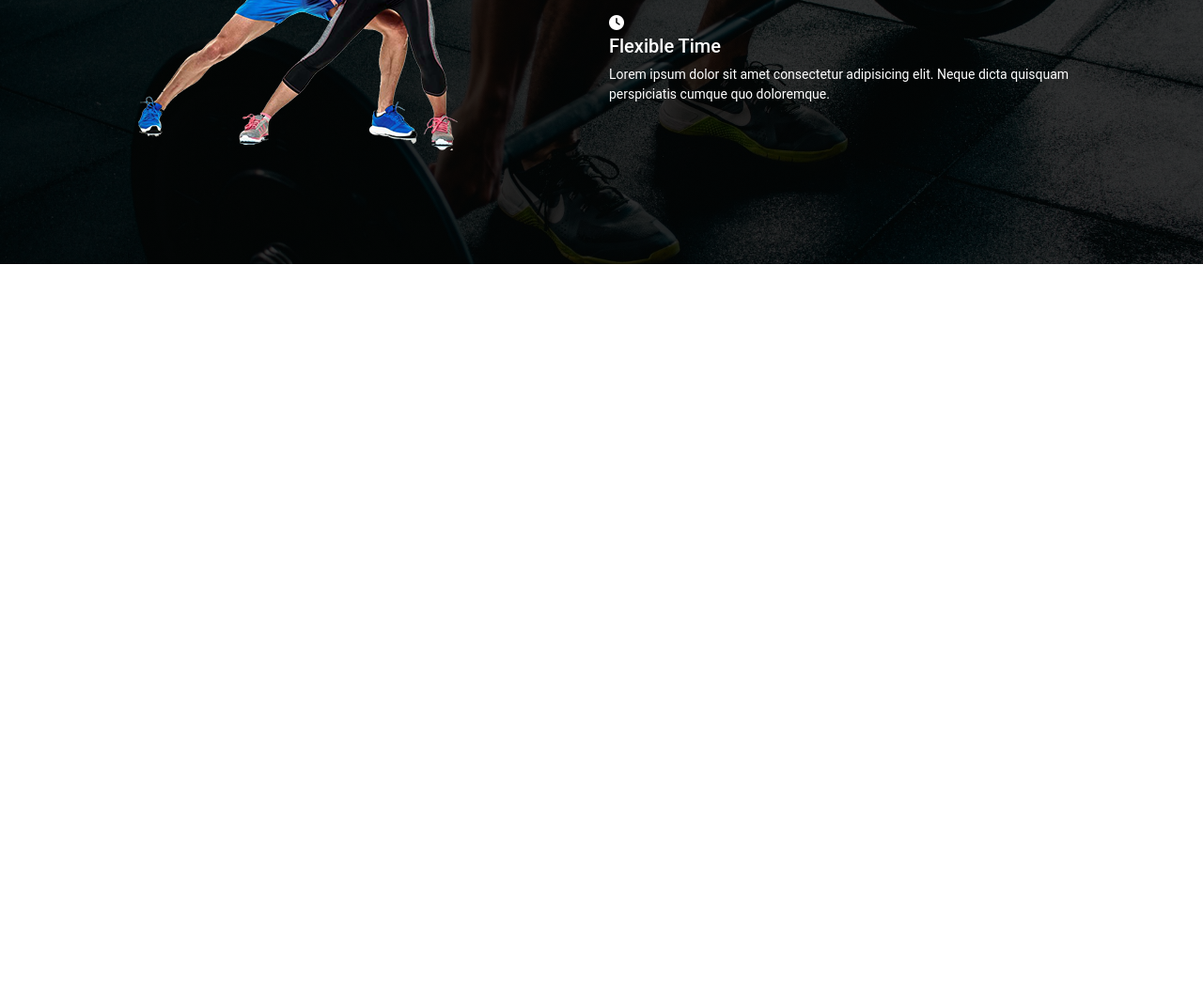
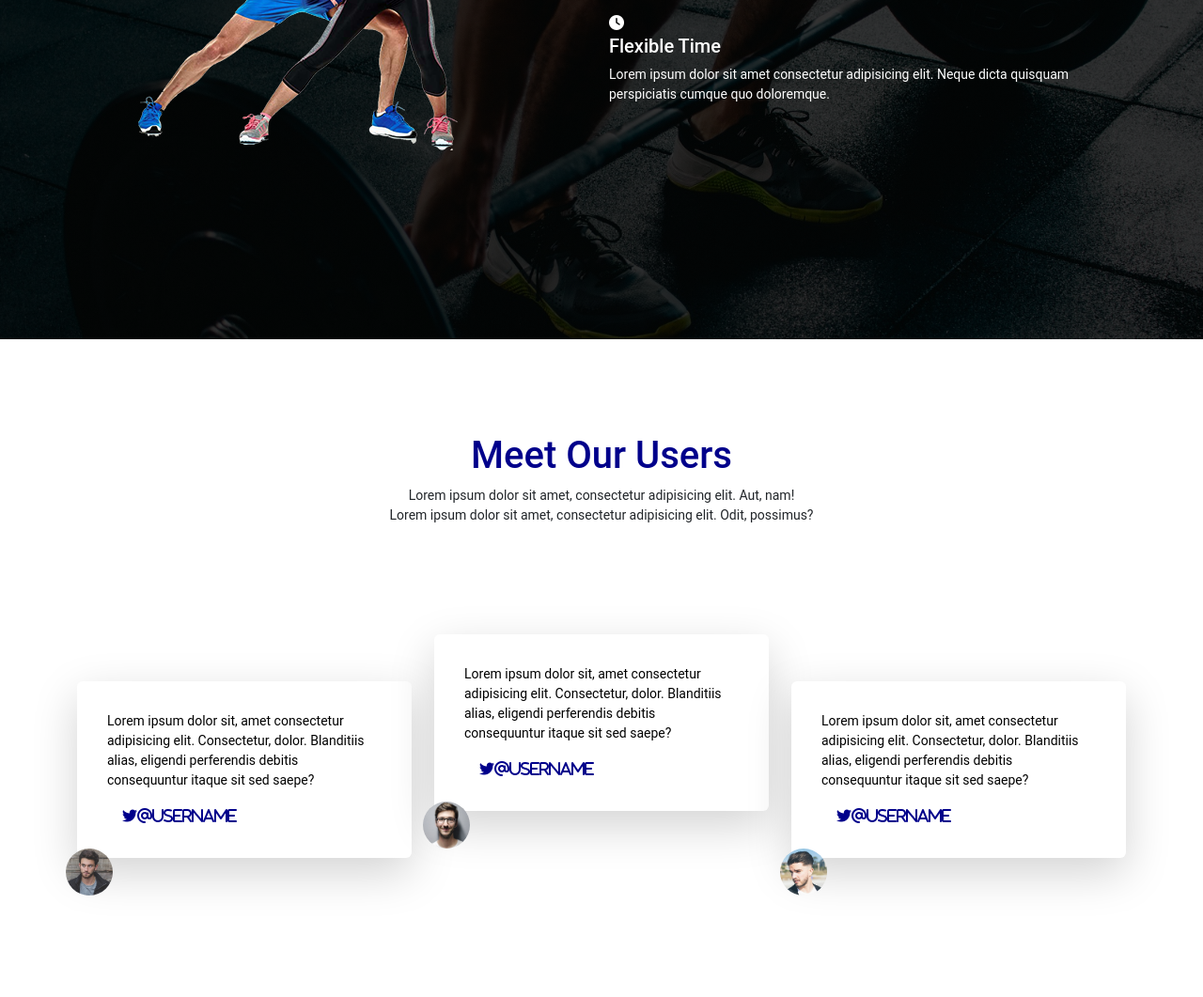
Before and after one commit to Mmunni/fitness, a plain HTML site: page index.html in a window 1280 px wide. Shown: the part 2273-3334 px from the top of the page at 94% size. Before the commit the page ends 2554 px from the top, so only its background shows below. Drawn offline with nearby package versions, Linux system fonts and the light colour scheme.

Commit message:
testimonial-area-added

```diff
--- a/assets/css/responsive.css
+++ b/assets/css/responsive.css
@@ -0,0 +1,77 @@
+ /*  X-Small devices (portrait phones, less than 576px) */
+ @media (max-width: 575px ) {
+    .testimonial-card-1 {
+        margin-top: 50px;
+    }
+    .testimonial-card-2,.testimonial-card-3{
+        margin-top: 0;
+    }
+    .featured-area p{
+        font-size: 10px;
+    }
+
+ }
+
+ /* Small devices (landscape phones, 576px and up) */
+@media (min-width: 576px ) {
+    .testimonial-card-1 {
+        margin-top: 50px;
+    }
+    .testimonial-card-2,.testimonial-card-3{
+        margin-top: 0;
+    }
+ }
+
+
+
+ /* Medium devices (tablets, 768px and up) */
+@media (min-width: 768px) {
+    .testimonial-card-1 {
+        margin-top: 50px;
+    }
+    .testimonial-card-2,.testimonial-card-3{
+        margin-top: 0;
+    }
+    .testimonial-image img {
+        top: 120px;
+    }
+ }
+
+ /*  Large devices (desktops, 992px and up) */
+@media (min-width: 992px) {
+    .testimonial-card-1, .testimonial-card-3{
+        margin-top: 100px;
+    }
+    .testimonial-card-2{
+        margin-top: 50px;
+    }
+    .testimonial-image img {
+        top: 178px;
+    }
+ }
+
+
+ /*  X-Large devices (large desktops, 1200px and up) */
+ @media (min-width: 1200px) {
+    .testimonial-card-1, .testimonial-card-3{
+        margin-top: 150px;
+    }
+    .testimonial-card-2{
+        margin-top: 100px;
+    }
+
+  }
+
+
+ /* XX-Large devices (larger desktops, 1400px and up) */
+@media (min-width: 1400px) {
+    .testimonial-card-1, .testimonial-card-3{
+        margin-top: 200px;
+    }
+    .testimonial-card-2{
+        margin-top: 100px;
+    }
+    .testimonial-image img {
+        top: 149px;
+    }
+ }
--- a/assets/css/style.css
+++ b/assets/css/style.css
@@ -22,6 +22,12 @@ html{
 @import url('https://fonts.googleapis.com/css2?family=Roboto&display=swap');
 body{
     font-family: 'Roboto', sans-serif;
+}
+.pt-100{
+    padding-top: 100px;
+}
+.pb-100{
+    padding-bottom: 100px;
 }
 /* header css */
 #header{
@@ -68,28 +74,47 @@ body{
 #about{
     margin-top: 30px;
 }
-.another-about{
-    padding-top: 100px;
-}
+
 
 /* services css */
 #services{
     background-color: #ddd;
 }
-.single-service{
-    padding: 100px 0 100px;
-}
+
 /* features css */
 #featured{
     background:linear-gradient(rgba(0,0,0,0.8), rgba(0,0,0,0.8)), url(../images/feature-bg.jpg);
     background-attachment: fixed;
     background-position: center;
     background-size: cover;
-    height: 70vh;
+    height: 80vh;
 }
-.featured-area{
-    padding: 100px 0 100px;
-}
-.featured-area p{
+
+.feature-pera{
     font-size: 14px;
 }
+
+/* testimonial css */
+.testimonial-card-1, .testimonial-card-3{
+    margin-top: 200px;
+}
+.testimonial-card-2{
+    margin-top: 100px;
+}
+.testimonial-title h1, .twitter-icon{
+    color: darkblue;
+}
+.testimonial-title p, .card-text{
+    font-size: 14px;
+}
+.testimonial-card{
+    position: relative;
+}
+.testimonial-image img {
+	position: absolute;
+	width: 50px;
+	height: 50px;
+	border-radius: 50%;
+	left: -12px;
+	top: 145px;
+}
--- a/index.html
+++ b/index.html
@@ -42,6 +42,9 @@
               </li>
               <li class="nav-item">
                 <a class="nav-link" href="#featured">Featured</a>
+              </li>
+              <li class="nav-item">
+                <a class="nav-link" href="#testimonial">Testimonial</a>
               </li>
               <li class="nav-item">
                 <a class="nav-link" href="#contact-us">Contact Us</a>
@@ -91,7 +94,7 @@
             </div>
           </div>
         </div>
-          <div class="row another-about g-4 mb-5">
+          <div class="row g-4 mb-5 pt-100">
             <div class=" col-12 col-md-6 col-lg-6 d-flex flex-column justify-content-center align-items-center text-justify">
               <div>
               <h3 class="text-upercase pb-3 fs-2 fw-bold">work Hard in Silence</h3>
@@ -119,7 +122,7 @@
     <!-- services-area start here -->
     <section id="services">
       <div class="container">
-        <div class="row single-service g-3">
+        <div class="row g-3 pt-100 pb-100">
           <div class="col-12 col-md-4 col-lg-4 ">
             <img src="assets/images/services/boxing.png" alt="">
             <h4 class="fw-bold">Boxing</h4>
@@ -142,7 +145,7 @@
     <!-- featured area start here -->
     <section id="featured">
       <div class="container">
-        <div class="row featured-area g-3 py-5">
+        <div class="row pt-100 pb-100 g-3 py-5">
           <div class="col-12 col-md-6 col-lg-6">
             <img src="assets/images/feature.png" class="img-fluid" alt="">
           </div>
@@ -150,23 +153,73 @@
             <div class="feature-text text-white">
               <i class="fa-solid fa-trophy"></i>
               <h5>Certificate Trainer</h5>
-              <p>Lorem ipsum dolor sit amet consectetur adipisicing elit. Neque dicta quisquam perspiciatis cumque quo doloremque.</p>
+              <p class="feature-pera">Lorem ipsum dolor sit amet consectetur adipisicing elit. Neque dicta quisquam perspiciatis cumque quo doloremque.</p>
             </div>
             <div class="feature-text text-white">
               <i class="fa-solid fa-heart"></i>
               <h5>Free Consultation</h5>
-              <p>Lorem ipsum dolor sit amet consectetur adipisicing elit. Neque dicta quisquam perspiciatis cumque quo doloremque.</p>
+              <p class="feature-pera">Lorem ipsum dolor sit amet consectetur adipisicing elit. Neque dicta quisquam perspiciatis cumque quo doloremque.</p>
             </div>
             <div class="feature-text text-white">
               <i class="fa-solid fa-clock"></i>
               <h5>Flexible Time</h5>
-              <p>Lorem ipsum dolor sit amet consectetur adipisicing elit. Neque dicta quisquam perspiciatis cumque quo doloremque.</p>
+              <p class="feature-pera">Lorem ipsum dolor sit amet consectetur adipisicing elit. Neque dicta quisquam perspiciatis cumque quo doloremque.</p>
             </div>
           </div>
         </div>
       </div>
     </section>
     <!-- featured area end here -->
+    <!-- testimonial area start here -->
+    <section id="testimonial" class="pt-100 pb-100">
+      <div class="container">
+         <div class="testimonial-title">
+          <h1 class="text-center">Meet Our Users</h1>
+          <p class="text-center">Lorem ipsum dolor sit amet, consectetur adipisicing elit. Aut, nam!<br>
+          Lorem ipsum dolor sit amet, consectetur adipisicing elit. Odit, possimus?</p>
+         </div>
+          <div class="row">
+         <div class="col-12 col-md-12 col-lg-4 testimonial-card-1">
+          <div class="testimonial-card text-bg-light mb-3 shadow-lg p-3 mb-5 bg-body rounded">
+            <div class="card-body p-3">
+              <p class="card-text">Lorem ipsum dolor sit, amet consectetur adipisicing elit. Consectetur, dolor. Blanditiis alias, eligendi perferendis debitis consequuntur itaque sit sed saepe?</p>
+              <i class="fa-brands fa-twitter px-3 twitter-icon">@username</i>
+            </div>
+            <div class="testimonial-image">
+              <img src="assets/images/users/user1.jpg" classs="img-fluid" alt="">
+            </div>
+          </div>
+         </div>
+         <div class="col-12 col-md-12 col-lg-4 testimonial-card-2">
+          <div class="testimonial-card text-bg-light mb-3 shadow-lg p-3 mb-5 bg-body rounded">
+            <div class="card-body p-3">
+              <p class="card-text">Lorem ipsum dolor sit, amet consectetur adipisicing elit. Consectetur, dolor. Blanditiis alias, eligendi perferendis debitis consequuntur itaque sit sed saepe?</p>
+              <i class="fa-brands fa-twitter px-3 twitter-icon">@username</i>
+            </div>
+            <div class="testimonial-image">
+              <img src="assets/images/users/user2.jpg" classs="img-fluid" alt="">
+            </div>
+          </div>
+         </div>
+         <div class="col-12 col-md-12 col-lg-4 testimonial-card-3">
+          <div class="testimonial-card text-bg-light shadow-lg p-3 mb-5 bg-body rounded">
+            <div class="card-body p-3">
+              <p class="card-text">Lorem ipsum dolor sit, amet consectetur adipisicing elit. Consectetur, dolor. Blanditiis alias, eligendi perferendis debitis consequuntur itaque sit sed saepe?</p>
+              <i class="fa-brands fa-twitter px-3 twitter-icon">@username</i>
+            </div>
+            <div class="testimonial-image">
+              <img src="assets/images/users/user3.jpg" classs="img-fluid" alt="">
+            </div>
+          </div>
+         </div>
+        </div>
+      </div>
+    </section>
+    <!-- testimonial area end here -->
+    <!-- contact area start here -->
+
+    <!-- contact area end here -->
+
 
   </main>
   <!-- main area end here -->
```
